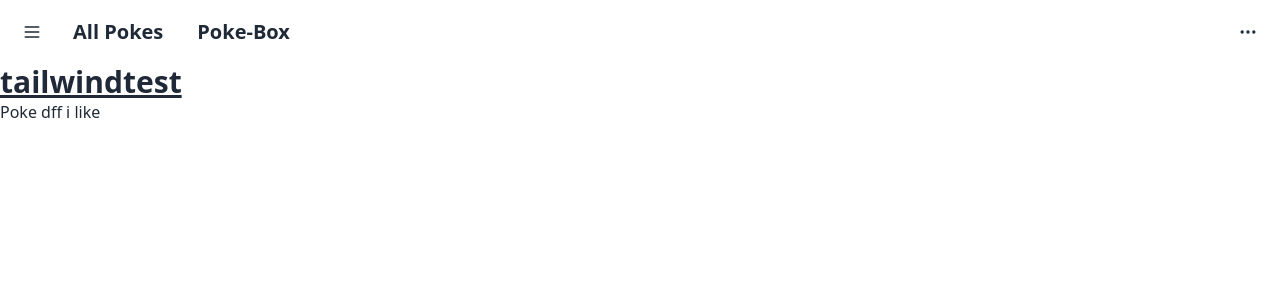
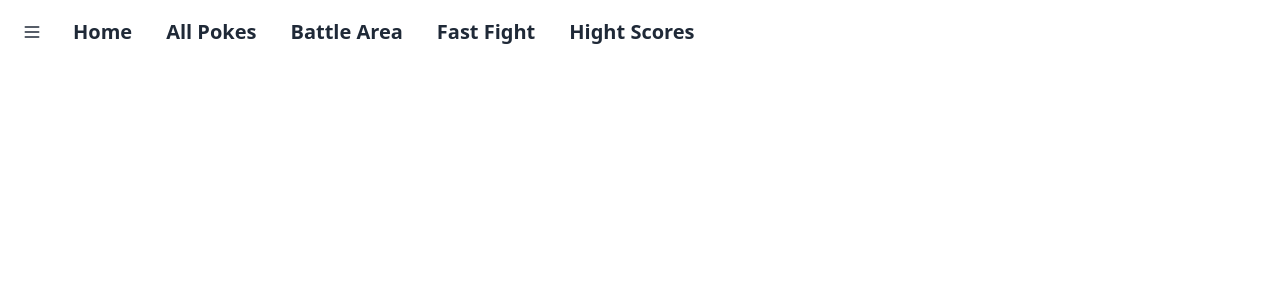
Before and after one commit to fab-elmar/pokefrontReactRouter6.4, a React (Vite) app: page / in a window 1280 px wide. Shown: the top 300 px of the page. Built offline with nearby package versions, Linux system fonts and the light colour scheme.

Commit message:
allpoke-css

```diff
--- a/src/components/Navbar.jsx
+++ b/src/components/Navbar.jsx
@@ -12,24 +12,27 @@ export const Navbar = () => {
                 </button>
             </div>
             <div className="flex-1">
+            <NavLink className="btn btn-ghost normal-case text-xl"
+                    to="home">
+                    Home
+                </NavLink>
+
                 <NavLink className="btn btn-ghost normal-case text-xl"
-                    to="pokemons"
-
-                >
+                    to="pokemons">
                     All Pokes
                 </NavLink>
                 <NavLink className="btn btn-ghost normal-case text-xl"
-                    to="battle"
-
-                >
-                    Poke-Box
+                    to="battle">
+                    Battle Area
                 </NavLink>
-
-            </div>
-            <div className="flex-none">
-                <button className="btn btn-square btn-ghost">
-                    <svg xmlns="http://www.w3.org/2000/svg" fill="none" viewBox="0 0 24 24" className="inline-block w-5 h-5 stroke-current"><path strokeLinecap="round" strokeLinejoin="round" strokeWidth="2" d="M5 12h.01M12 12h.01M19 12h.01M6 12a1 1 0 11-2 0 1 1 0 012 0zm7 0a1 1 0 11-2 0 1 1 0 012 0zm7 0a1 1 0 11-2 0 1 1 0 012 0z"></path></svg>
-                </button>
+                <NavLink className="btn btn-ghost normal-case text-xl"
+                    to="">
+                    Fast Fight
+                </NavLink>
+                <NavLink className="btn btn-ghost normal-case text-xl"
+                    to="">
+                    Hight Scores
+                </NavLink>
             </div>
         </div>
 
--- a/src/css/Battle.css
+++ b/src/css/Battle.css
@@ -5,7 +5,7 @@ h1 {
 }
 
 .container {
-    background-image: url("https://tse2.mm.bing.net/th?id=OIP._v5qnkjXBi3MlQIkDnzNQAHaEo&pid=Api");
+    background-image: url("https://images3.alphacoders.com/273/273289.jpg");
     background-size: cover;
     width: 100%;
     height: 100%;
@@ -26,8 +26,6 @@ h1 {
     flex-direction: row;
     height: max-content;
     justify-content: space-around;
-
-
 }
 
 .dog {
@@ -36,9 +34,6 @@ h1 {
     height: 75vh;
     width: 40%;
 }
-
-
-
 
 .startfight {
     display: flex;
--- a/src/main.jsx
+++ b/src/main.jsx
@@ -22,7 +22,7 @@ const router = createBrowserRouter([
     errorElement: <ErrorPage />,
     children: [
       {
-        index: true,
+        path: "Home",
         element: <Hero />
       },
 
--- a/src/routes/AllPokes.jsx
+++ b/src/routes/AllPokes.jsx
@@ -10,28 +10,27 @@ export async function Allloader() {
     return { pokes }
 }
 
+
+
+
 export const AllPokes = () => {
     const { pokes } = useLoaderData();
     console.log(pokes)
 
+    return(
+        <>
+        <h2 class="text-8xl tracking-wider font-bold tracking-tight text-black text-center pt-5 leading-relaxed bg-gradient-to-r from-indigo-500 via-purple-500 to-fuchsia-500">ALL POKES</h2>
+        <div className='flex-wrap  flex justify-between items-center p-14 px-24 bg-gradient-to-r from-indigo-500 via-purple-500 to-fuchsia-500 '>
+            {pokes.map((p) => <div className='drop-shadow-lg border rounded-lg mb-2.5 p-4 flex flex-col items-center bg-center bg-cover bg-[url("https://wallpaperaccess.com/full/271163.jpg")]'>
+            <img className='h-[400px]' src={`https://raw.githubusercontent.com/PokeAPI/sprites/master/sprites/pokemon/other/official-artwork/${p.id}.png`}/>
+            <h3 className='w-[400px] uppercase font-bold text-xl leading-relaxed text-center'><div key={p.id}><li> <Link to={`../pokemon/${p.id}`}>{p.name.english} </Link></li><li>Type: {p.type}</li></div></h3>
+            </div>
+            )
+            }
 
-    const searchTerm = 'Venusaur'
-    console.log(pokes.filter((poke) => {
-        return poke.name.english.toLowerCase().trim().includes(searchTerm)
-
-    }));
+        </div>
+        </>
+        )
 
 
-
-
-    return (<>
-        <div>AllPokes</div>
-        <ol>
-            {pokes.map((p) => (
-                <li key={p.id}> <Link to={`../pokemon/${p.id}`}>{p.name.english} </Link></li>
-            )
-            )}
-        </ol>
-    </>
-    )
 }
--- a/src/routes/Battle.jsx
+++ b/src/routes/Battle.jsx
@@ -17,6 +17,7 @@ export async function loader({ request }) {
 
 }
 function Battle() {
+
   const { pokes, searchTerm } = useLoaderData();
   const rPoke = sample(pokes);
   const found = (search(searchTerm, pokes))
@@ -47,6 +48,8 @@ function Battle() {
       </div>
 
       <button className="startfight place-content-center">Start Fight</button>
+
+
     </div>
   )
 }
--- a/src/routes/Hero.jsx
+++ b/src/routes/Hero.jsx
@@ -5,11 +5,10 @@ function Hero() {
 
 
   return (
-    <div >
-      <h1 className="text-3xl font-bold underline">
-        tailwindtest      </h1>
+    <div>
+    <div className='bg-color-red'/>
 
-      <h1>Poke dff i  like</h1>
+
 
 
 
```
